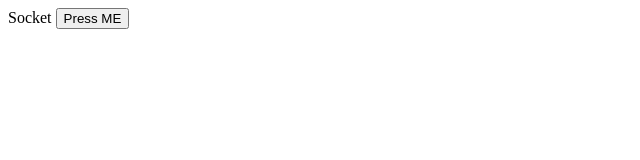
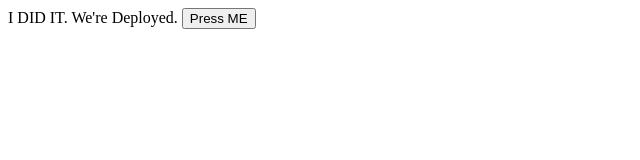
Before and after one commit to OriginalOrcs/AnOrcInTheRoad-server, a website: page index.html in a window 1280 px wide. Shown: the whole page, without its empty margins (0-640 px from the left). Drawn offline with nearby package versions, Linux system fonts and the light colour scheme; no server answers.

Commit message:
test commit for ci

```diff
--- a/index.html
+++ b/index.html
@@ -5,7 +5,7 @@
 	<title>socket.io</title>
 </head>
 	<body>
-		Socket
+		I DID IT. We're Deployed.
 		<script src="/socket.io/socket.io.js"></script>
 		<script
 		  src="https://code.jquery.com/jquery-3.1.1.min.js"
```
